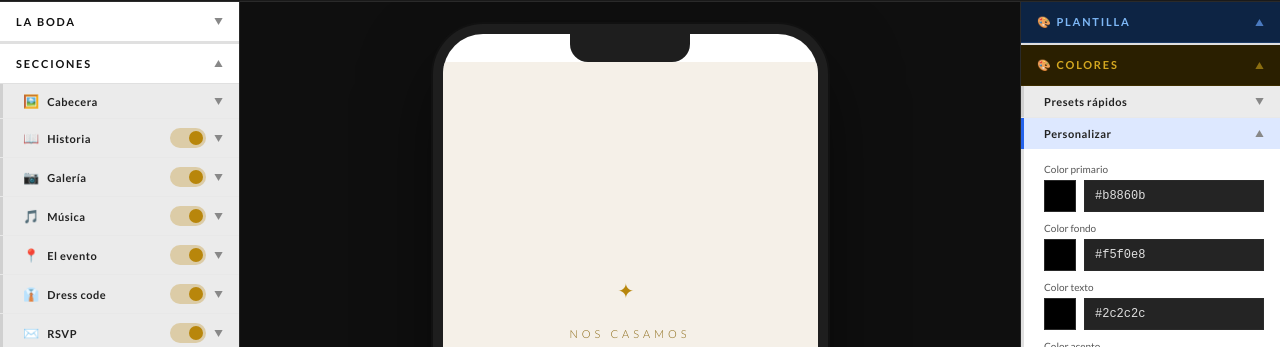
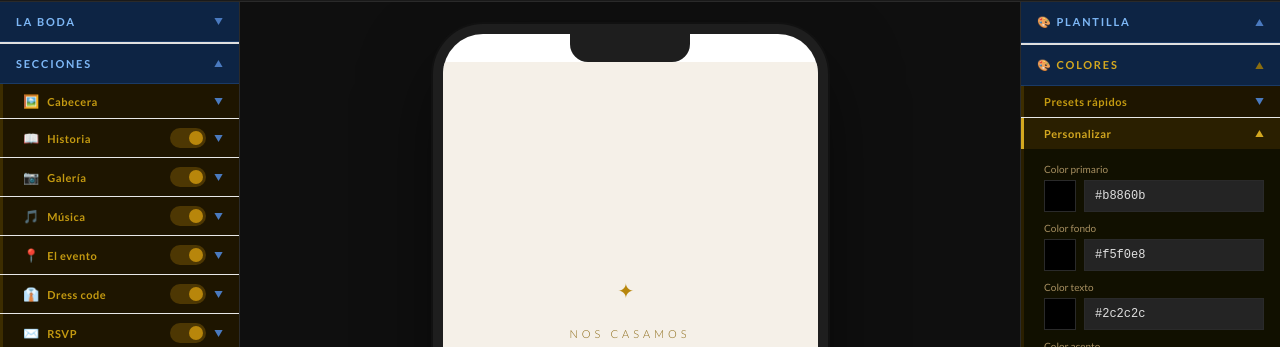
Before and after one commit to PabliVM/invitaciones-bodas, a plain HTML site: page editor.html in a window 1280 px wide. Shown: the part 46-393 px from the top of the page. Drawn offline with nearby package versions, Linux system fonts and the light colour scheme; a web font is replaced by a local one.

Commit message:
Update editor.css

```diff
--- a/css/editor.css
+++ b/css/editor.css
@@ -1820,3 +1820,54 @@ html, body {
 .eb-chevron { color: #888 !important; }
 .eb-bloque__cab--azul .eb-chevron { color: #4a7abf !important; }
 .eb-bloque__cab--dorado .eb-chevron { color: #8a6d10 !important; }
+
+/* ══ IGUALAR IZQUIERDA A DERECHA ══ */
+
+/* Bloques nivel 1 — igual que --azul */
+.eb-bloque__cab {
+  background: #0d2444 !important;
+  border-bottom: 1px solid #1a3a66 !important;
+}
+.eb-bloque__cab:hover { background: #102d55 !important; }
+.eb-bloque__titulo { color: #7eb8f7 !important; }
+.eb-chevron { color: #4a7abf !important; }
+.eb-bloque--abierto > .eb-bloque__body { background: #0a1628 !important; }
+
+/* Subapartados — tono dorado más oscuro que --dorado */
+.eb-sub__cab {
+  background: #1e1500 !important;
+  border-left: 3px solid #3d2d00 !important;
+}
+.eb-sub__cab:hover { background: #251a00 !important; }
+.eb-sub__titulo { color: #c49a10 !important; }
+.eb-sub--abierto > .eb-sub__cab {
+  background: #2a1f00 !important;
+  border-left: 3px solid #d4a820 !important;
+}
+.eb-sub--abierto > .eb-sub__cab .eb-sub__titulo { color: #d4a820 !important; }
+.eb-sub--abierto > .eb-sub__cab .eb-chevron { color: #d4a820 !important; }
+
+/* Cuerpo subapartado — fondo ligeramente distinto al bloque */
+.eb-sub__body {
+  background: #111000 !important;
+  border-left: 3px solid #2a1f00 !important;
+}
+
+/* Campos dentro — mantener legibles */
+.eb-sub__body .campo__label { color: #a89060 !important; }
+.eb-sub__body .campo__input,
+.eb-sub__body .campo__textarea,
+.eb-sub__body .campo__select {
+  background: #1a1500 !important;
+  border: 1px solid #3d2d00 !important;
+  color: #f0e0b0 !important;
+}
+.eb-sub__body .campo__input:focus,
+.eb-sub__body .campo__textarea:focus {
+  border-color: #d4a820 !important;
+}
+
+/* URL panel — mismo tono */
+.url-panel { background: #0a1628 !important; border-bottom: 2px solid #1a3a66 !important; }
+.url-panel__label { color: #7eb8f7 !important; }
+.url-panel__input { background: #0d2444 !important; color: #c8d8f0 !important; border-color: #1a3a66 !important; }
```
